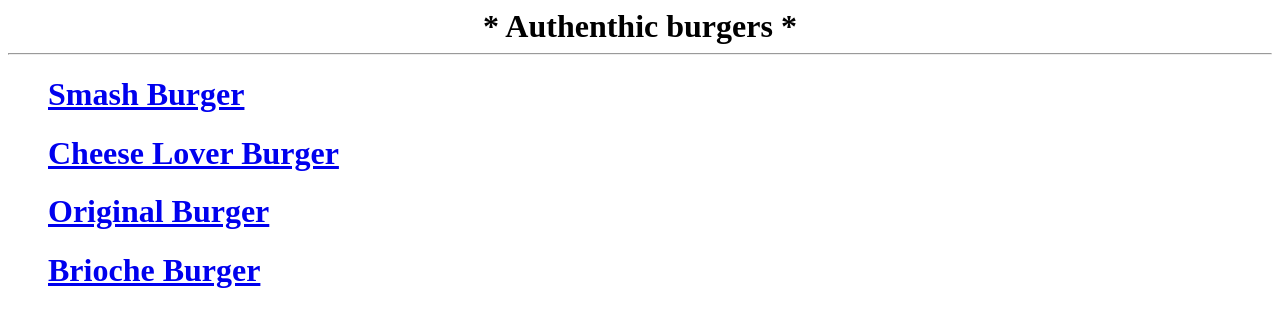
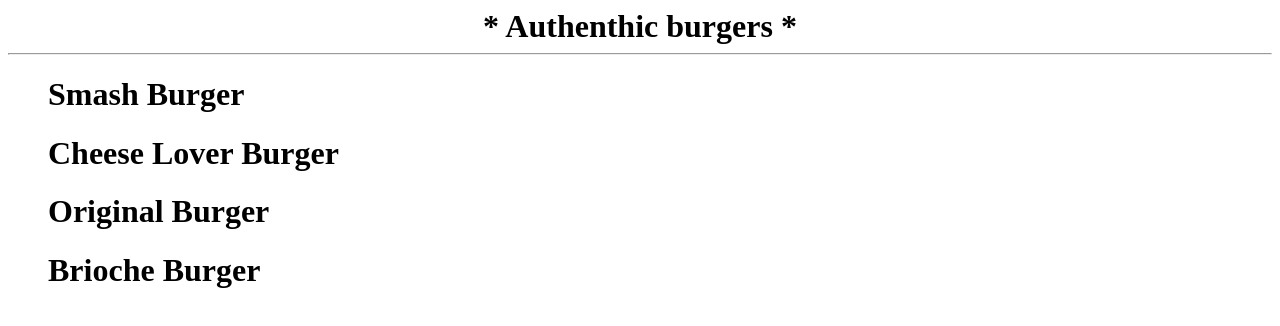
Before and after one commit to doorkiPr/odin_recipe, a plain HTML site: page index.html in a window 1280 px wide. Drawn offline with Linux system fonts and the light colour scheme.

Commit message:
ADD:change color of each recipe

```diff
--- a/index.html
+++ b/index.html
@@ -9,10 +9,10 @@
     <h1 style="margin: auto; width: max-content;"> * Authenthic burgers * </h1>
     <hr/>
     <ul>
-         <h1><a href="recipes/smashBurger.html">Smash Burger </a></h1>
-         <h1><a href="recipes/cheeseLoverBurger.html">Cheese Lover Burger </a></h1>
-         <h1><a href="recipes/originalBurger.html">Original Burger </a></h1>
-         <h1><a href="recipes/briocheBurger.html">Brioche Burger </a></h1>
+         <h1><a style="text-decoration:none; color:black; ;"  href="recipes/smashBurger.html">Smash Burger </a></h1>
+         <h1><a style="text-decoration:none; color:black" href="recipes/cheeseLoverBurger.html">Cheese Lover Burger </a></h1>
+         <h1><a style="text-decoration:none; color:black"  href="recipes/originalBurger.html">Original Burger </a></h1>
+         <h1><a style="text-decoration:none; color:black" href="recipes/briocheBurger.html">Brioche Burger </a></h1>
     </ul>
 
 </body>
```
